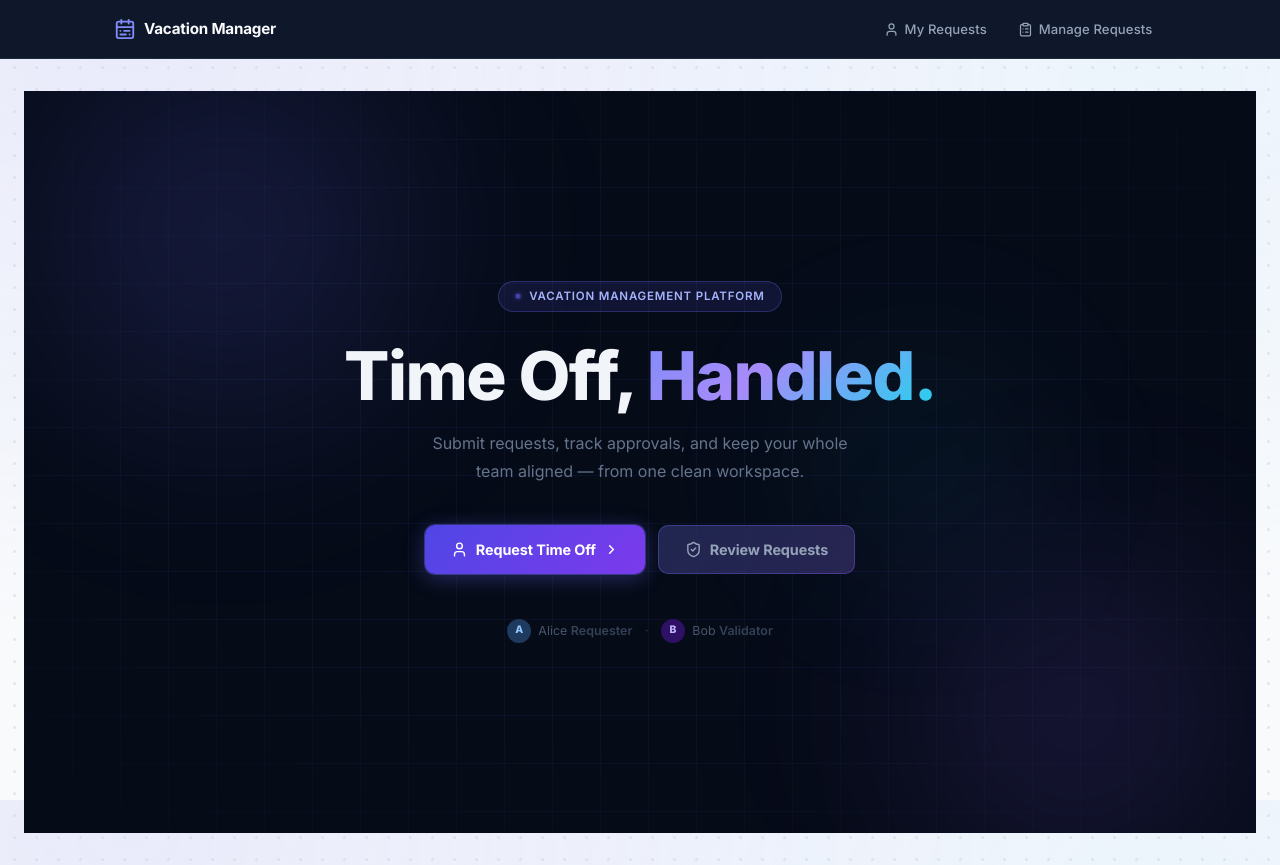
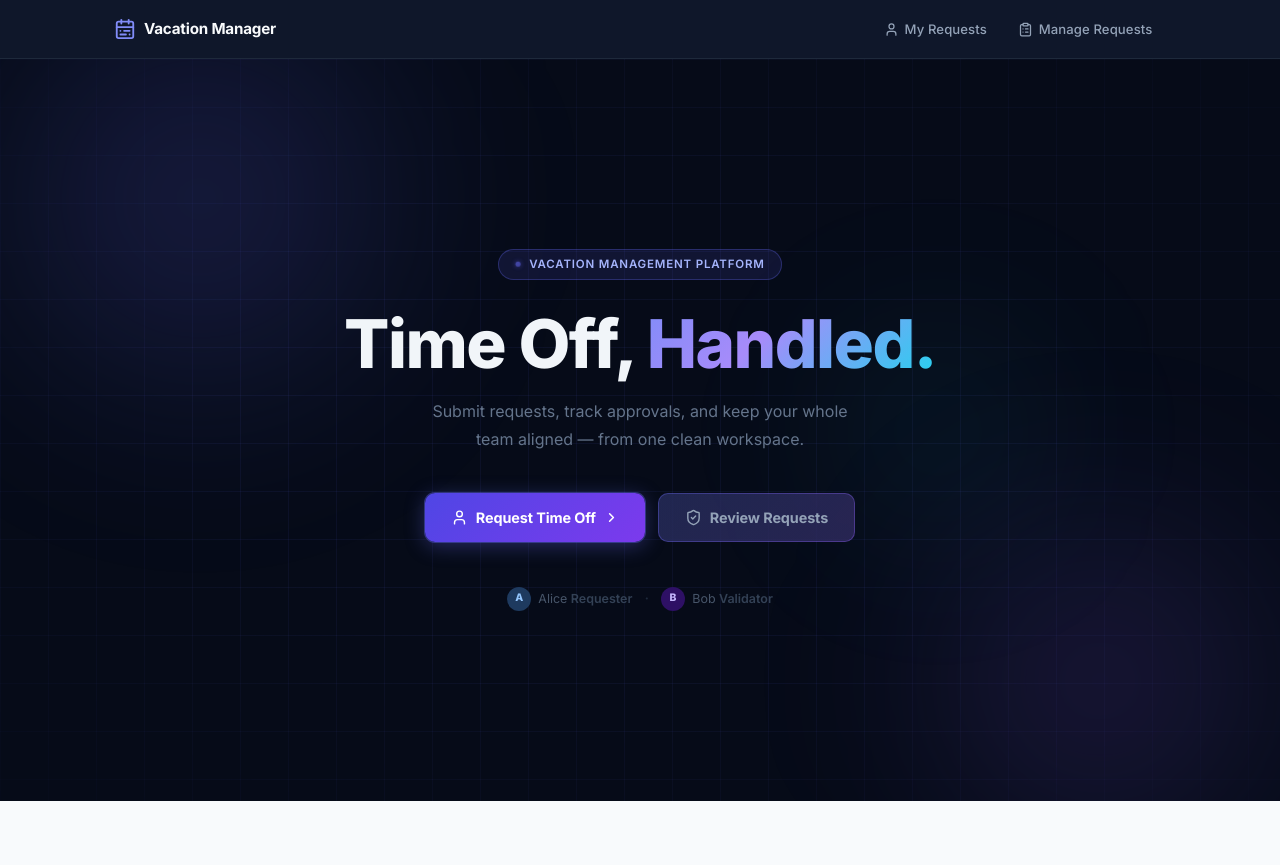
Before and after one commit to SapKi/vacation-management, a Vue app in the folder frontend/: page / in a window 1280 px wide. After the commit the page ends 801 px from the top, so only its background shows below. Built offline with nearby package versions, Linux system fonts and the light colour scheme.

Commit message:
vacation platform improvments - ui

```diff
--- a/frontend/src/App.vue
+++ b/frontend/src/App.vue
@@ -18,7 +18,7 @@
         </nav>
       </div>
     </header>
-    <main class="main-content">
+    <main :class="['main-content', { 'main-content--flush': route.path === '/' }]">
       <RouterView />
     </main>
   </div>
@@ -26,4 +26,6 @@
 
 <script setup lang="ts">
 import { CalendarRange, User, ClipboardList } from "lucide-vue-next";
+import { useRoute } from "vue-router";
+const route = useRoute();
 </script>
--- a/frontend/src/styles/main.css
+++ b/frontend/src/styles/main.css
@@ -125,6 +125,7 @@ body {
 
 /* ── Main Content ──────────────────────────────────── */
 .main-content { flex: 1; padding: 2rem 1.5rem; }
+.main-content--flush { padding: 0; }
 
 .page-container { max-width: 1100px; margin: 0 auto; }
 
```
Also changed, not shown: 1 other file (tests, documents, lock files or other folders).
